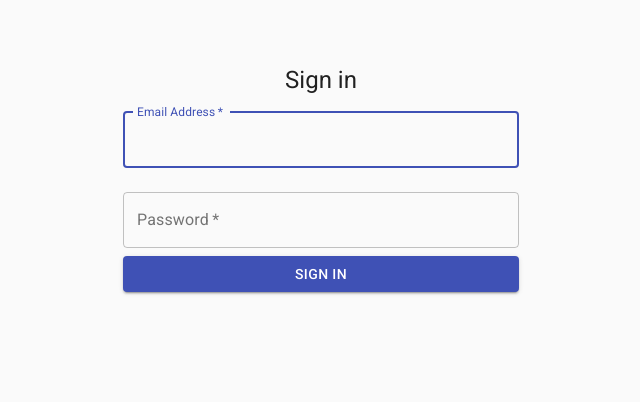
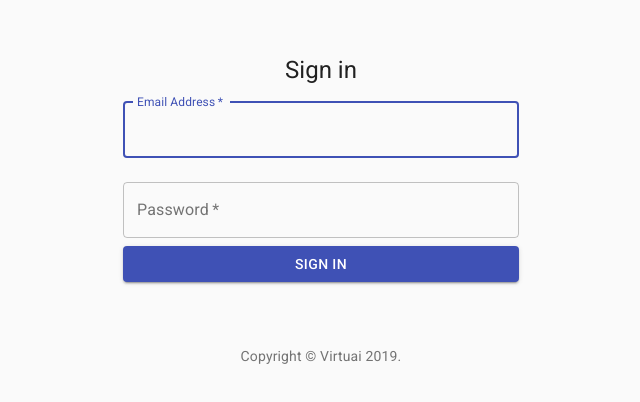
Before and after one commit to paulaperez612/podoscope, a React (Create React App) app in the folder podoscope-ui/: page / in a window 1280 px wide. Shown: the part 190-592 px from the top of the page, without its empty margins (319-959 px from the left). Built offline with nearby package versions, Linux system fonts and the light colour scheme.

Commit message:
cleaner code

```diff
--- /dev/null
+++ b/podoscope-ui/src/signIn/Copyright.js
@@ -0,0 +1,20 @@
+import React, { Component } from 'react';
+import Typography from '@material-ui/core/Typography';
+import Link from '@material-ui/core/Link';
+
+export default class Copyright extends Component {
+  render() {
+    return (
+
+      <Typography variant='body2' color='textSecondary' align='center'>
+        {'Copyright © '}
+        <Link color='inherit' href='https://material-ui.com/'>
+            Virtuai
+        </Link>{' '}
+        {new Date().getFullYear()}
+        {'.'}
+      </Typography>
+
+    );
+  }
+}
--- a/podoscope-ui/src/signIn/SignIn.js
+++ b/podoscope-ui/src/signIn/SignIn.js
@@ -1,76 +1,26 @@
 import React, { Component } from 'react';
-import Avatar from '@material-ui/core/Avatar';
 import Button from '@material-ui/core/Button';
 import CssBaseline from '@material-ui/core/CssBaseline';
 import TextField from '@material-ui/core/TextField';
-import FormControlLabel from '@material-ui/core/FormControlLabel';
-import Checkbox from '@material-ui/core/Checkbox';
-import Link from '@material-ui/core/Link';
-import Grid from '@material-ui/core/Grid';
 import Box from '@material-ui/core/Box';
-import LockOutlinedIcon from '@material-ui/icons/LockOutlined';
 import Typography from '@material-ui/core/Typography';
-import { makeStyles } from '@material-ui/core/styles';
 import Container from '@material-ui/core/Container';
+import Copyright from './Copyright';
 
 
 export default class SignIn extends Component {
   constructor(props) {
     super(props);
-    // let classes = useStyles();
+
 
   }
-
-  // useStyles = makeStyles(theme => ({
-  //   '@global': {
-  //     body: {
-  //       backgroundColor: theme.palette.common.white,
-  //     },
-  //   },
-  //   paper: {
-  //     marginTop: theme.spacing(8),
-  //     display: 'flex',
-  //     flexDirection: 'column',
-  //     alignItems: 'center',
-  //   },
-  //   avatar: {
-  //     margin: theme.spacing(1),
-  //     backgroundColor: theme.palette.secondary.main,
-  //   },
-  //   form: {
-  //     width: '100%', // Fix IE 11 issue.
-  //     marginTop: theme.spacing(1),
-  //   },
-  //   submit: {
-  //     margin: theme.spacing(3, 0, 2),
-  //   },
-  // }));
-
-  // Copyright() {
-  //   return (
-  //     <Typography variant='body2' color='textSecondary' align='center'>
-  //       {'Copyright © '}
-  //       <Link color='inherit' href='https://material-ui.com/'>
-  //         Your Website
-  //       </Link>{' '}
-  //       {new Date().getFullYear()}
-  //       {'.'}
-  //     </Typography>
-  //   );
-  // }
 
   render() {
     return (
       <Container component='main' maxWidth='xs'>
         <CssBaseline />
-        <div
-        // className={classes.paper}
-        >
-          {/* <Avatar
-          // className={classes.avatar}
-          >
-            <LockOutlinedIcon />
-          </Avatar> */}
+        <div>
+
           <Typography component='h1' variant='h5' align='center'>
             Sign in
           </Typography>
@@ -101,35 +51,20 @@
               autoComplete='current-password'
             />
 
-            {/* <FormControlLabel
-              control={<Checkbox value='remember' color='primary' />}
-              label='Remember me'
-            /> */}
+
             <Button
               type='submit'
               fullWidth
               variant='contained'
               color='primary'
-            // className={classes.submit}
             >
               Sign In
             </Button>
-            {/* <Grid container>
-              <Grid item xs>
-                <Link href='#' variant='body2'>
-                  Forgot password?
-                </Link>
-              </Grid>
-              <Grid item>
-                <Link href='#' variant='body2'>
-                  {'Don\'t have an account? Sign Up'}
-                </Link>
-              </Grid>
-            </Grid> */}
+
           </form>
         </div>
         <Box mt={8}>
-          {/* <Copyright /> */}
+          <Copyright />
         </Box>
       </Container>);
   }
```
